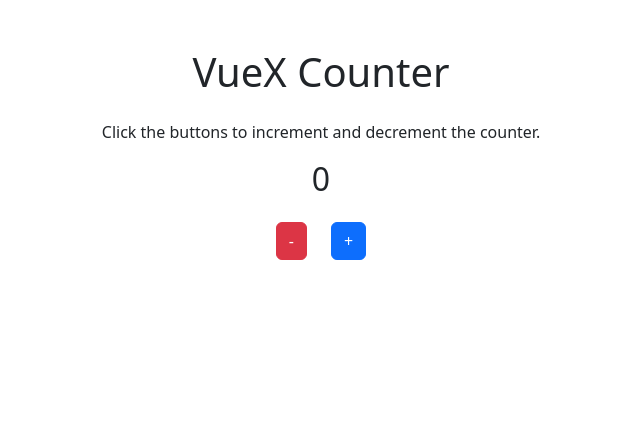
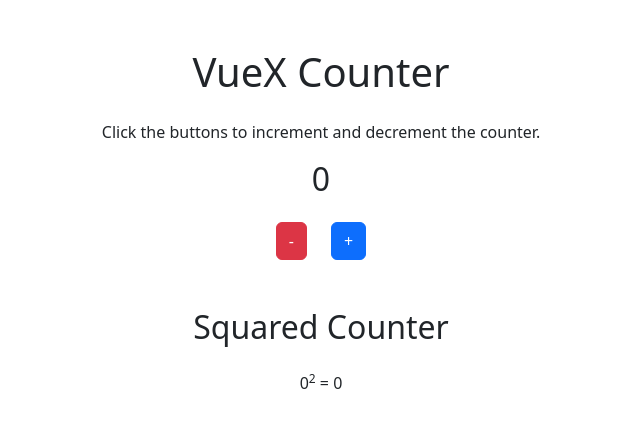
Before and after one commit to ErJump/vue-vuex, a Vue app: page / in a window 1280 px wide. Shown: the top 428 px of the page, without its empty margins (319-959 px from the left). Built offline with nearby package versions, Linux system fonts and the light colour scheme.

Commit message:
feat: :sparkles: Adds counterSquared counter

```diff
--- a/src/store/index.js
+++ b/src/store/index.js
@@ -6,7 +6,9 @@
     counter: 0
   },
   getters: {
-
+    counterSquared(state) {
+      return state.counter * state.counter
+    }
   },
   mutations: {
     decrementCounter(state, randomNumber) {
@@ -29,7 +31,6 @@
           commit('decrementCounter', response.data)
       })
     }
-
   },
   modules: {
   }
--- a/src/views/HomeView.vue
+++ b/src/views/HomeView.vue
@@ -1,7 +1,7 @@
 <template>
   <div class="home container-lg py-5">
     <div class="row">
-      <div class="col-12 text-center">
+      <div class="col-12 text-center mb-5">
         <h1 class="mb-4">VueX Counter</h1>
         <p>Click the buttons to increment and decrement the counter.</p>
         <h2 class="ms_counter mb-4">
@@ -9,6 +9,10 @@
         </h2>
         <button class="btn btn-danger me-4" @click="$store.dispatch('decrementCounter')">-</button>
         <button class="btn btn-primary" @click="$store.dispatch('incrementCounter')">+</button>
+      </div>
+      <div class="col-12 text-center">
+        <h2 class="mb-4">Squared Counter</h2>
+        <p>{{ $store.state.counter }}<sup>2</sup> = {{ $store.getters.counterSquared }}</p>
       </div>
     </div>
   </div>
```
